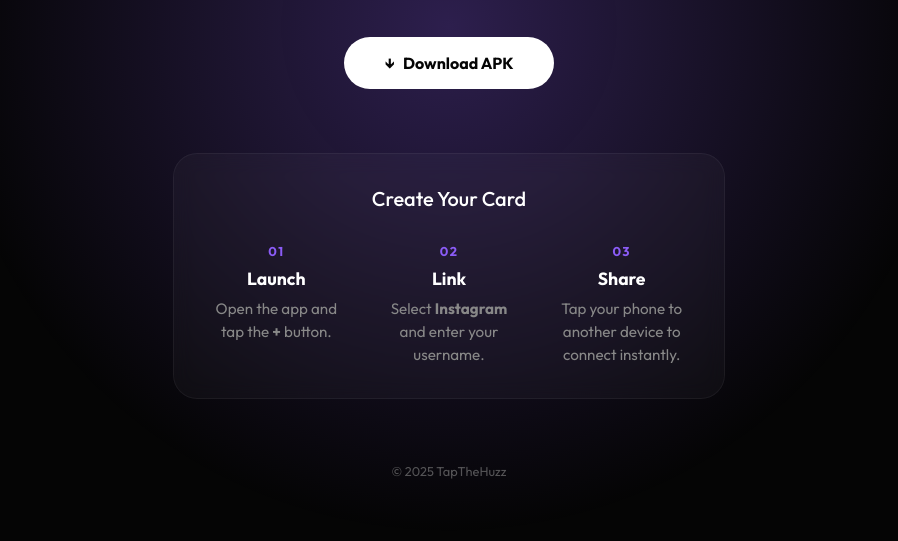
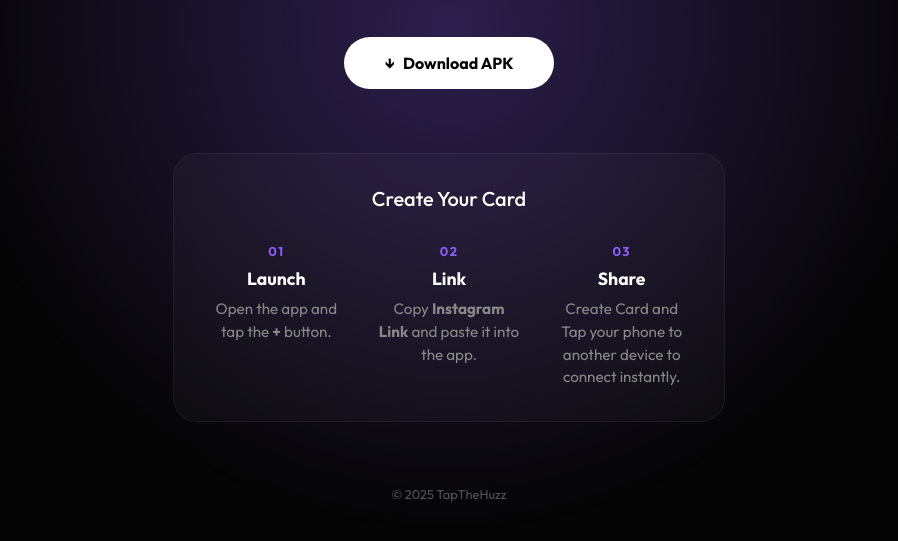
Before and after one commit to CandyRagi/Tapzz, a plain HTML site: page docs/index.html in a window 1280 px wide. Shown: the part 325-866 px from the top of the page, without its empty margins (191-1089 px from the left). Drawn offline with Linux system fonts and the light colour scheme.

Commit message:
github pages update.

```diff
--- a/docs/index.html
+++ b/docs/index.html
@@ -41,12 +41,12 @@
                 <div class="step-item">
                     <span class="step-num">02</span>
                     <h3>Link</h3>
-                    <p>Select <strong>Instagram</strong> and enter your username.</p>
+                    <p>Copy <strong>Instagram Link</strong> and paste it into the app.</p>
                 </div>
                 <div class="step-item">
                     <span class="step-num">03</span>
                     <h3>Share</h3>
-                    <p>Tap your phone to another device to connect instantly.</p>
+                    <p>Create Card and Tap your phone to another device to connect instantly.</p>
                 </div>
             </div>
         </section>
```
